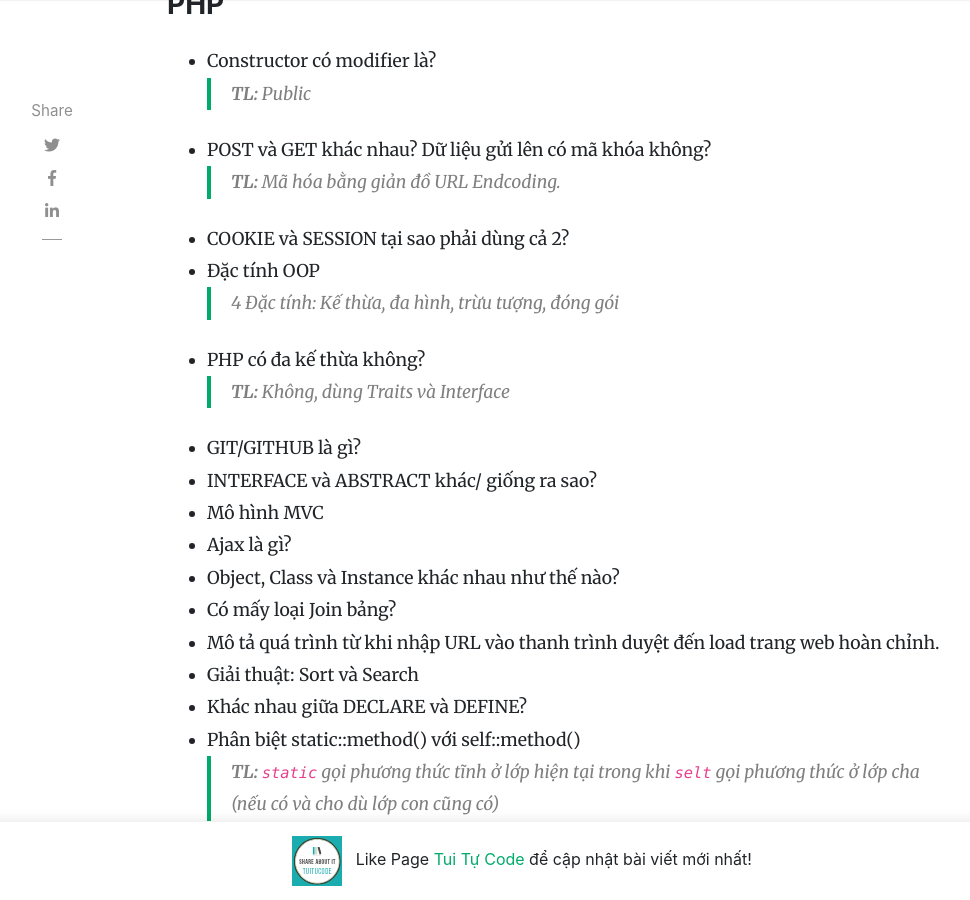
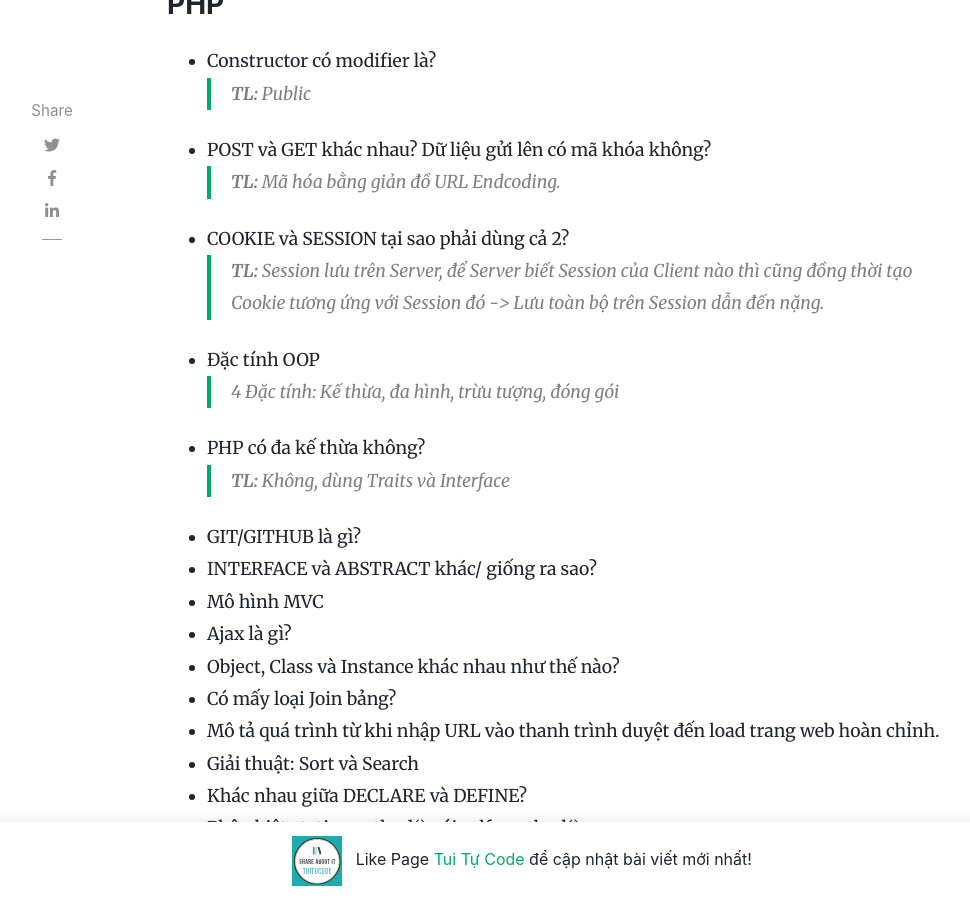
Before and after one commit to tuitucode/tuitucode.github.io, a Jekyll site: the page built from _posts/2019-12-20-kinh-nghiem-phong-van.md, in a window 1280 px wide and 900 px high, scrolled down 1052 px. Shown: the whole window, without its empty margins (118-1088 px from the left). Built offline with Jekyll 4.4.1, drawn with Linux system fonts in a browser that asks for light colours; nearby versions of some CDN libraries; comment, search, counter and statistics services are not loaded.

Commit message:
Update 2019-12-20-kinh-nghiem-phong-van.md

```diff
--- a/_posts/2019-12-20-kinh-nghiem-phong-van.md
+++ b/_posts/2019-12-20-kinh-nghiem-phong-van.md
@@ -17,6 +17,8 @@ Kinh nghiệm phỏng vấn
 - POST và GET khác nhau? Dữ liệu gửi lên có mã khóa không?
 > **TL:** Mã hóa bằng giản đồ URL Endcoding.
 - COOKIE và SESSION tại sao phải dùng cả 2?
+> **TL:** Session lưu trên Server, để Server biết Session của Client nào thì cũng đồng thời tạo Cookie tương ứng với Session đó -> Lưu toàn bộ trên Session dẫn đến nặng.
+
 - Đặc tính OOP
 > 4 Đặc tính: Kế thừa, đa hình, trừu tượng, đóng gói
 - PHP có đa kế thừa không?
```
